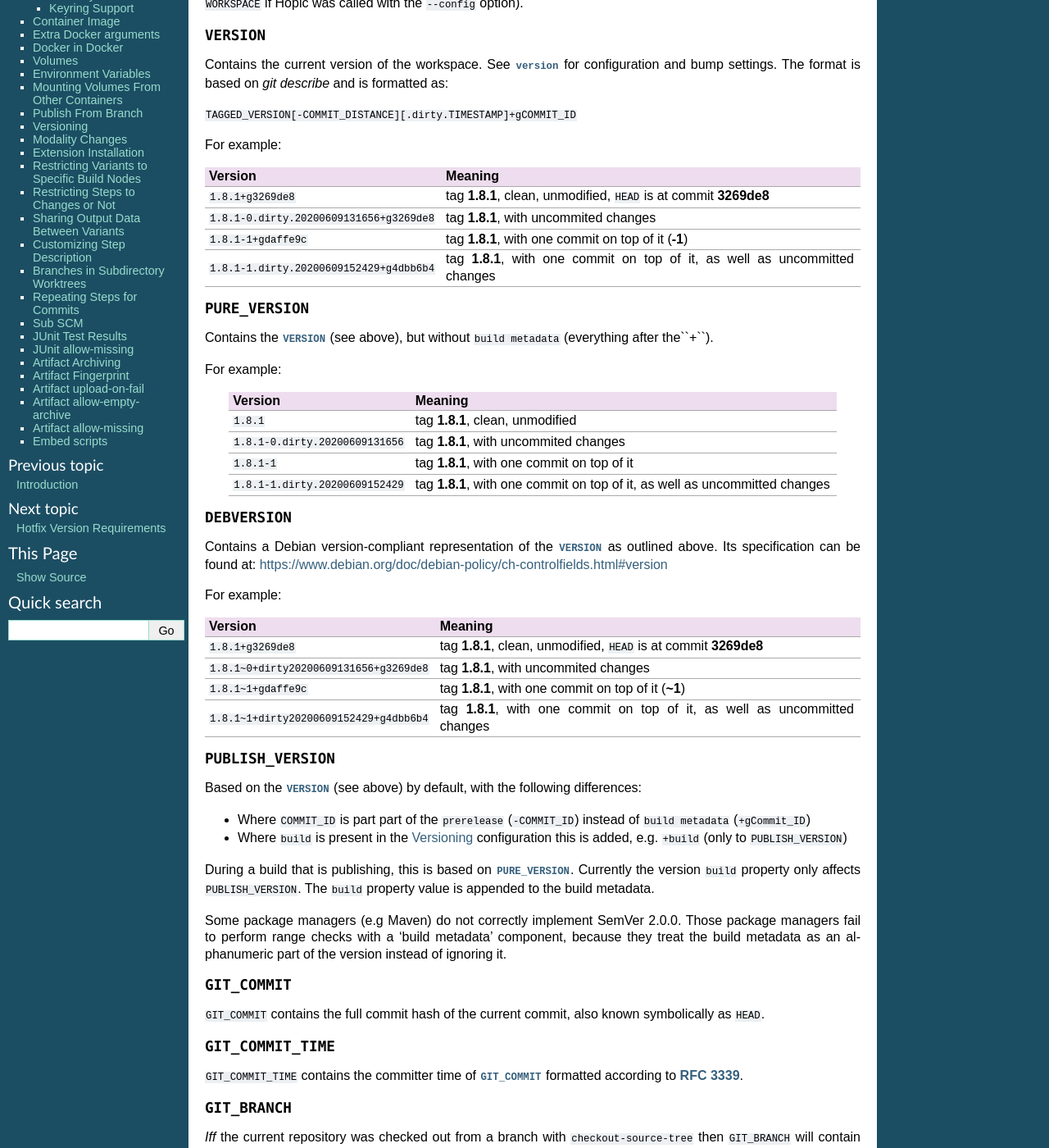
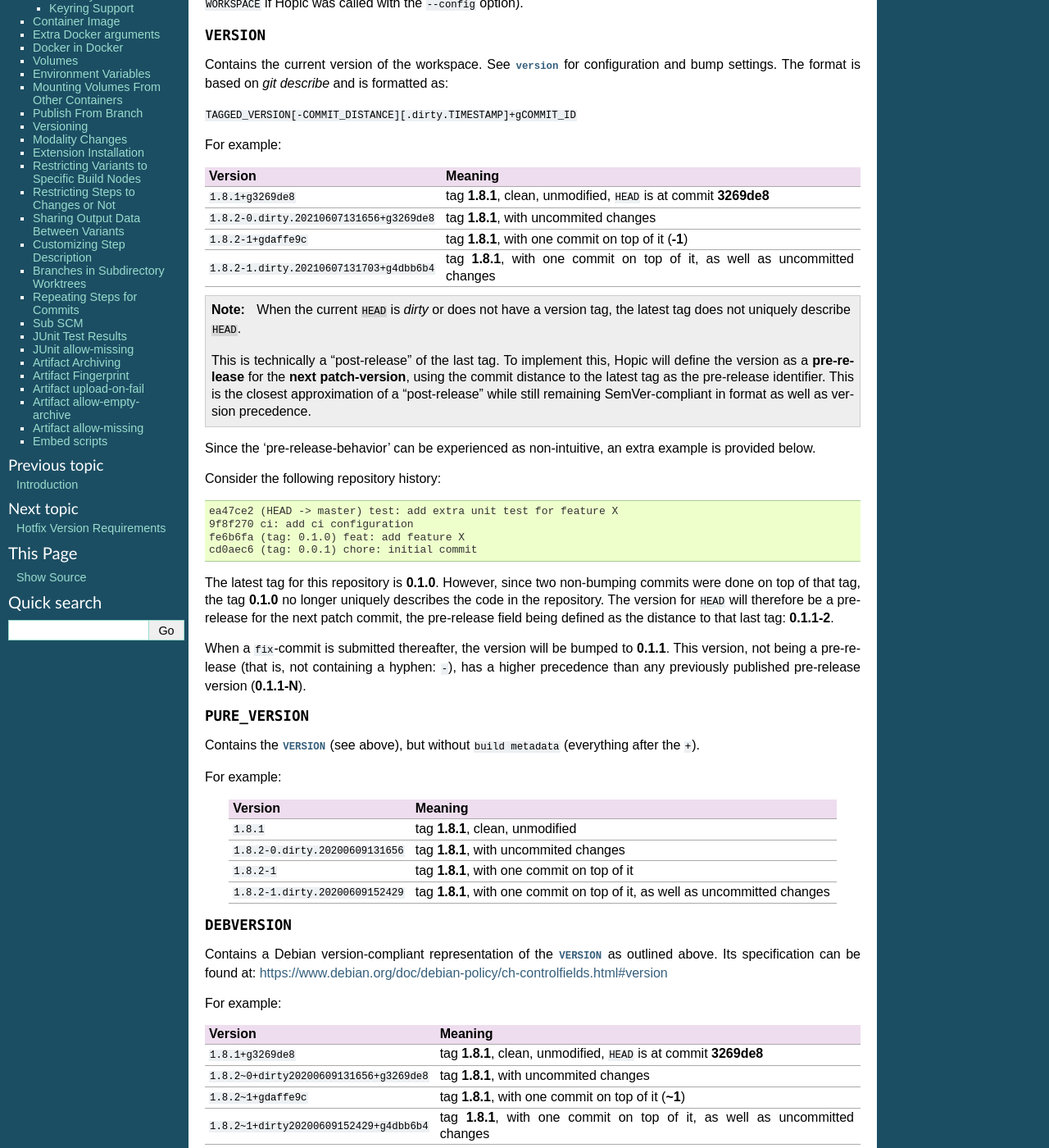
Before and after one commit to tomtom-international/hopic, a Sphinx documentation site: the page built from doc/source/config.rst, in a window 1280 px wide and 1400 px high, scrolled down 344 px. Shown: the whole window at 82% size. Built offline with Sphinx 7.4.7, drawn with Linux system fonts in a browser that asks for light colours.

Commit message:
docs(config): revise VERSION variable docs
The documentation actually used to describe `git-describe` functionality
instead of Hopic's own logic.

Added an extra example as well, due to reports of the behavior being
unexpected.

```diff
--- a/doc/source/config.rst
+++ b/doc/source/config.rst
@@ -28,14 +28,37 @@ For example:
 Version                                     Meaning
 =========================================== ==================================================
 ``1.8.1+g3269de8``                          tag **1.8.1**, clean, unmodified, ``HEAD`` is at commit **3269de8**
-``1.8.1-0.dirty.20200609131656+g3269de8``   tag **1.8.1**, with uncommited changes
-``1.8.1-1+gdaffe9c``                        tag **1.8.1**, with one commit on top of it (**-1**)
-``1.8.1-1.dirty.20200609152429+g4dbb6b4``   tag **1.8.1**, with one commit on top of it, as well as uncommitted changes
+``1.8.2-0.dirty.20210607131656+g3269de8``   tag **1.8.1**, with uncommited changes
+``1.8.2-1+gdaffe9c``                        tag **1.8.1**, with one commit on top of it (**-1**)
+``1.8.2-1.dirty.20210607131703+g4dbb6b4``   tag **1.8.1**, with one commit on top of it, as well as uncommitted changes
 =========================================== ==================================================
+
+.. note::
+  When the current ``HEAD`` is *dirty* or does not have a version tag, the latest tag does not uniquely describe ``HEAD``.
+
+  This is technically a "post-release" of the last tag. To implement this, Hopic will define the version as a **pre-release** for the **next patch-version**, using the commit distance to the latest tag as the pre-release identifier.
+  This is the closest approximation of a "post-release" while still remaining SemVer-compliant in format as well as version precedence.
+
+Since the 'pre-release-behavior' can be experienced as non-intuitive, an extra example is provided below.
+
+Consider the following repository history:
+
+.. code-block:: console
+
+  ea47ce2 (HEAD -> master) test: add extra unit test for feature X
+  9f8f270 ci: add ci configuration
+  fe6b6fa (tag: 0.1.0) feat: add feature X
+  cd0aec6 (tag: 0.0.1) chore: initial commit
+
+The latest tag for this repository is **0.1.0**. However, since two non-bumping commits were done on top of that tag, the tag **0.1.0** no longer uniquely describes the code in the repository.
+The version for ``HEAD`` will therefore be a pre-release for the next patch commit, the pre-release field being defined as the distance to that last tag: **0.1.1-2**.
+
+When a ``fix``-commit is submitted thereafter, the version will be bumped to **0.1.1**.
+This version, not being a pre-release (that is, not containing a hyphen: ``-``), has a higher precedence than any previously published pre-release version (**0.1.1-N**).
 
 .. option:: PURE_VERSION
 
-Contains the :option:`VERSION` (see above), but without ``build metadata`` (everything after the``+``).
+Contains the :option:`VERSION` (see above), but without ``build metadata`` (everything after the ``+``).
 
 For example:
 
@@ -43,9 +66,9 @@ For example:
 Version                                     Meaning
 =========================================== ==================================================
 ``1.8.1``                                   tag **1.8.1**, clean, unmodified
-``1.8.1-0.dirty.20200609131656``            tag **1.8.1**, with uncommited changes
-``1.8.1-1``                                 tag **1.8.1**, with one commit on top of it
-``1.8.1-1.dirty.20200609152429``            tag **1.8.1**, with one commit on top of it, as well as uncommitted changes
+``1.8.2-0.dirty.20200609131656``            tag **1.8.1**, with uncommited changes
+``1.8.2-1``                                 tag **1.8.1**, with one commit on top of it
+``1.8.2-1.dirty.20200609152429``            tag **1.8.1**, with one commit on top of it, as well as uncommitted changes
 =========================================== ==================================================
 
 .. option:: DEBVERSION
@@ -59,9 +82,9 @@ For example:
 Version                                     Meaning
 =========================================== ==================================================
 ``1.8.1+g3269de8``                          tag **1.8.1**, clean, unmodified, ``HEAD`` is at commit **3269de8**
-``1.8.1~0+dirty20200609131656+g3269de8``    tag **1.8.1**, with uncommited changes
-``1.8.1~1+gdaffe9c``                        tag **1.8.1**, with one commit on top of it (**~1**)
-``1.8.1~1+dirty20200609152429+g4dbb6b4``    tag **1.8.1**, with one commit on top of it, as well as uncommitted changes
+``1.8.2~0+dirty20200609131656+g3269de8``    tag **1.8.1**, with uncommited changes
+``1.8.2~1+gdaffe9c``                        tag **1.8.1**, with one commit on top of it (**~1**)
+``1.8.2~1+dirty20200609152429+g4dbb6b4``    tag **1.8.1**, with one commit on top of it, as well as uncommitted changes
 =========================================== ==================================================
 
 .. option:: PUBLISH_VERSION
```
